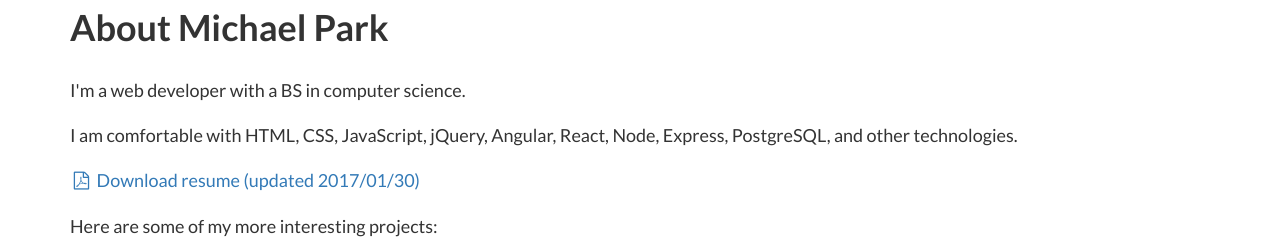
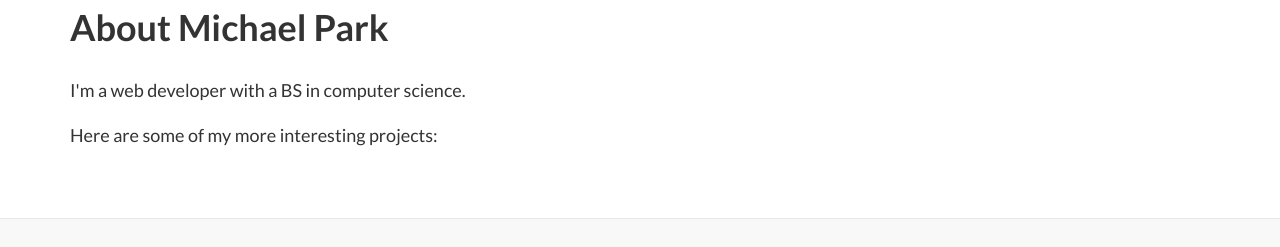
Before and after one commit to thatmichaelpark/thatmichaelpark, a plain HTML site: page index.html in a window 1280 px wide. Shown: the part 840-1087 px from the top of the page. Drawn offline with Linux system fonts and the light colour scheme.

Commit message:
removing resume for now

```diff
--- a/index.html
+++ b/index.html
@@ -110,12 +110,12 @@
         <p class="lead">
           I'm a web developer with a BS in computer science.
         </p>
-        <p class="lead">
+        <!-- <p class="lead">
           I am comfortable with HTML, CSS, JavaScript, jQuery, Angular, React, Node, Express, PostgreSQL, and other technologies.
         </p>
         <p class="lead">
             <a href="resume-MichaelPark.pdf"><i class="fa fa-file-pdf-o fa-fw"></i> Download resume (updated 2017/01/30)</a>
-        </p>
+        </p> -->
         <p class="lead">
           Here are some of my more interesting projects:
         </p>
```
Also changed, not shown: 1 other file.
